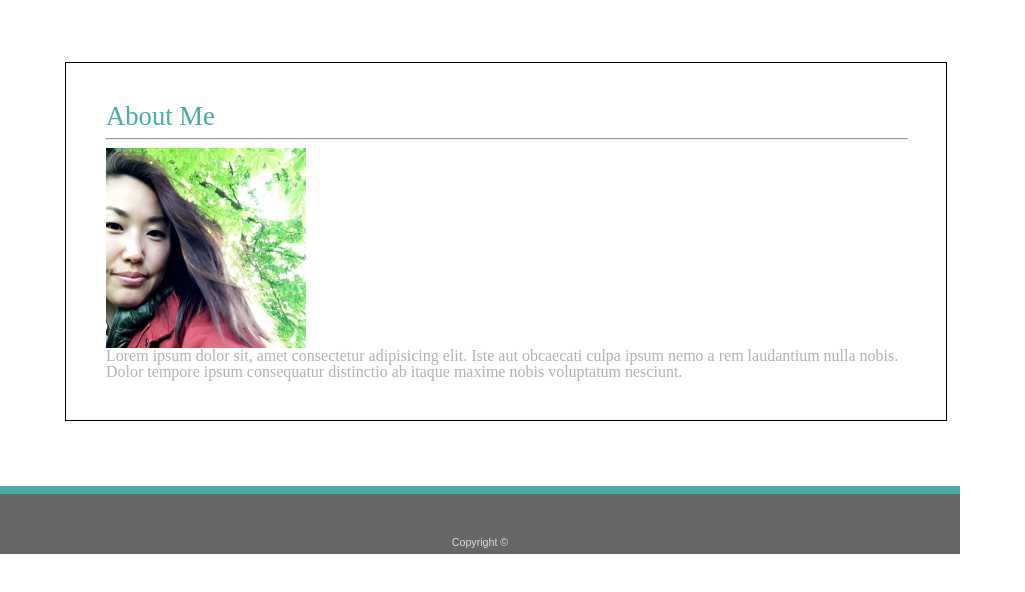
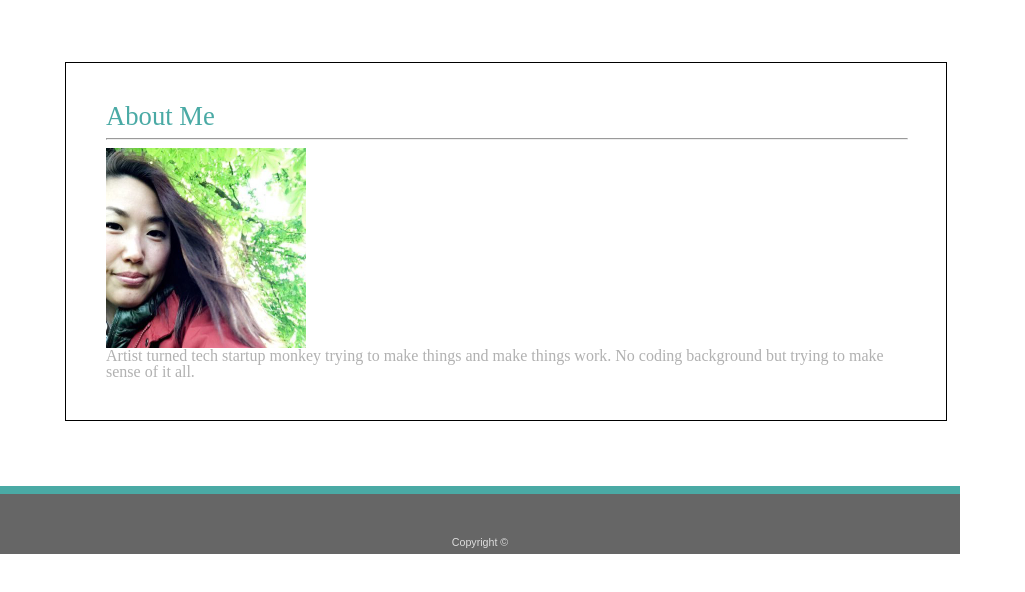
Before and after one commit to jujubrains/Portfolio, a plain HTML site: page index.html in a window 1280 px wide. Shown: the part 90-682 px from the top of the page, without its empty margins (0-1025 px from the left). Drawn offline with Linux system fonts and the light colour scheme.

Commit message:
readme and text for index.html

```diff
--- a/index.html
+++ b/index.html
@@ -21,7 +21,7 @@
         <h1>About Me</h1>
         <hr>
         <img id="juju" src="assets/images/JuJu.jpg" alt="JuJu">
-        <p id= "abouttxt">Lorem ipsum dolor sit, amet consectetur adipisicing elit. Iste aut obcaecati culpa ipsum nemo a rem laudantium nulla nobis. Dolor tempore ipsum consequatur distinctio ab itaque maxime nobis voluptatum nesciunt.</p>
+        <p id= "abouttxt">Artist turned tech startup monkey trying to make things and make things work. No coding background but trying to make sense of it all.</p>
 
     </div>
     <footer class="stickyfooter">
```
Also changed, not shown: 1 other file.
